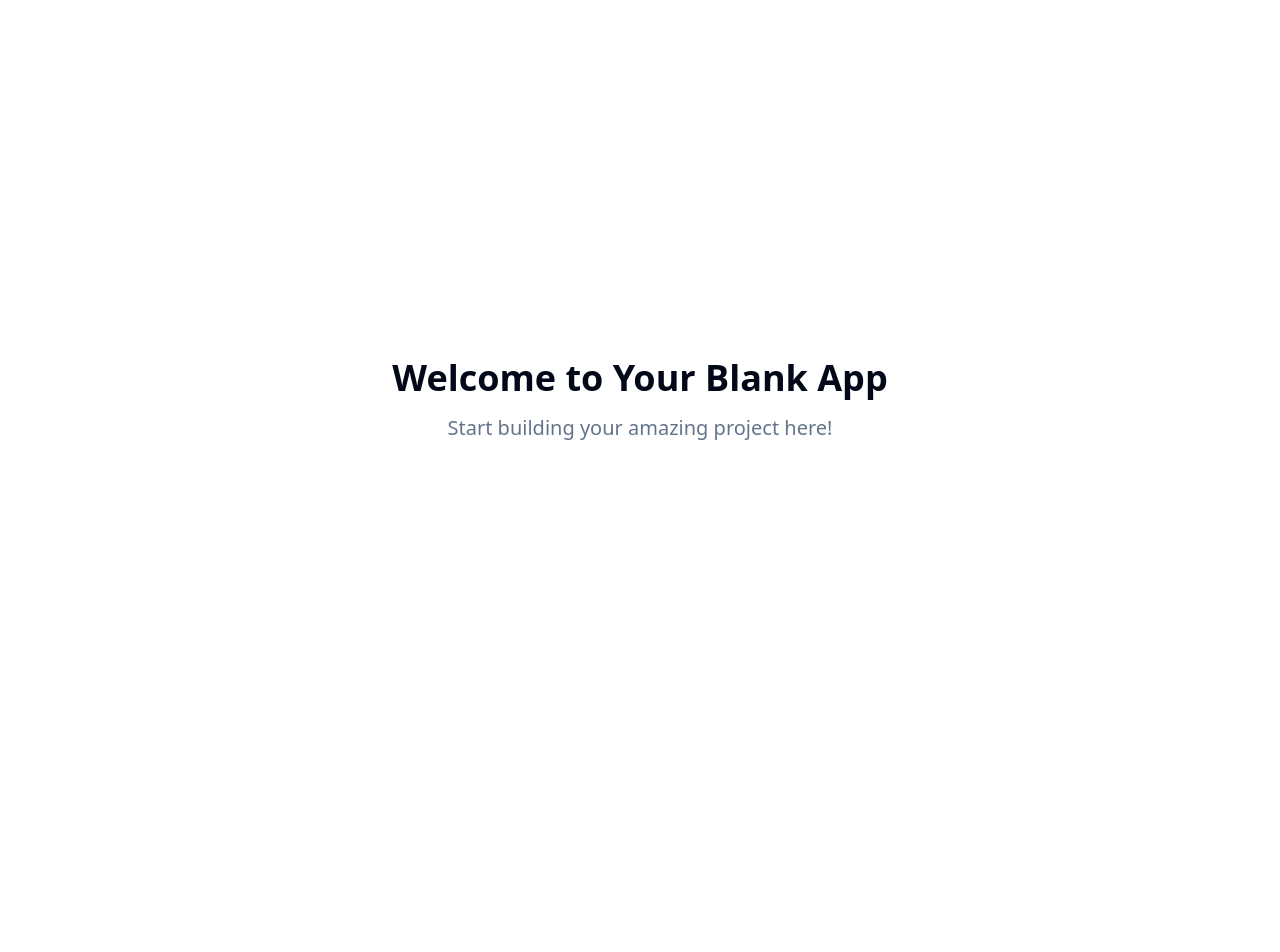
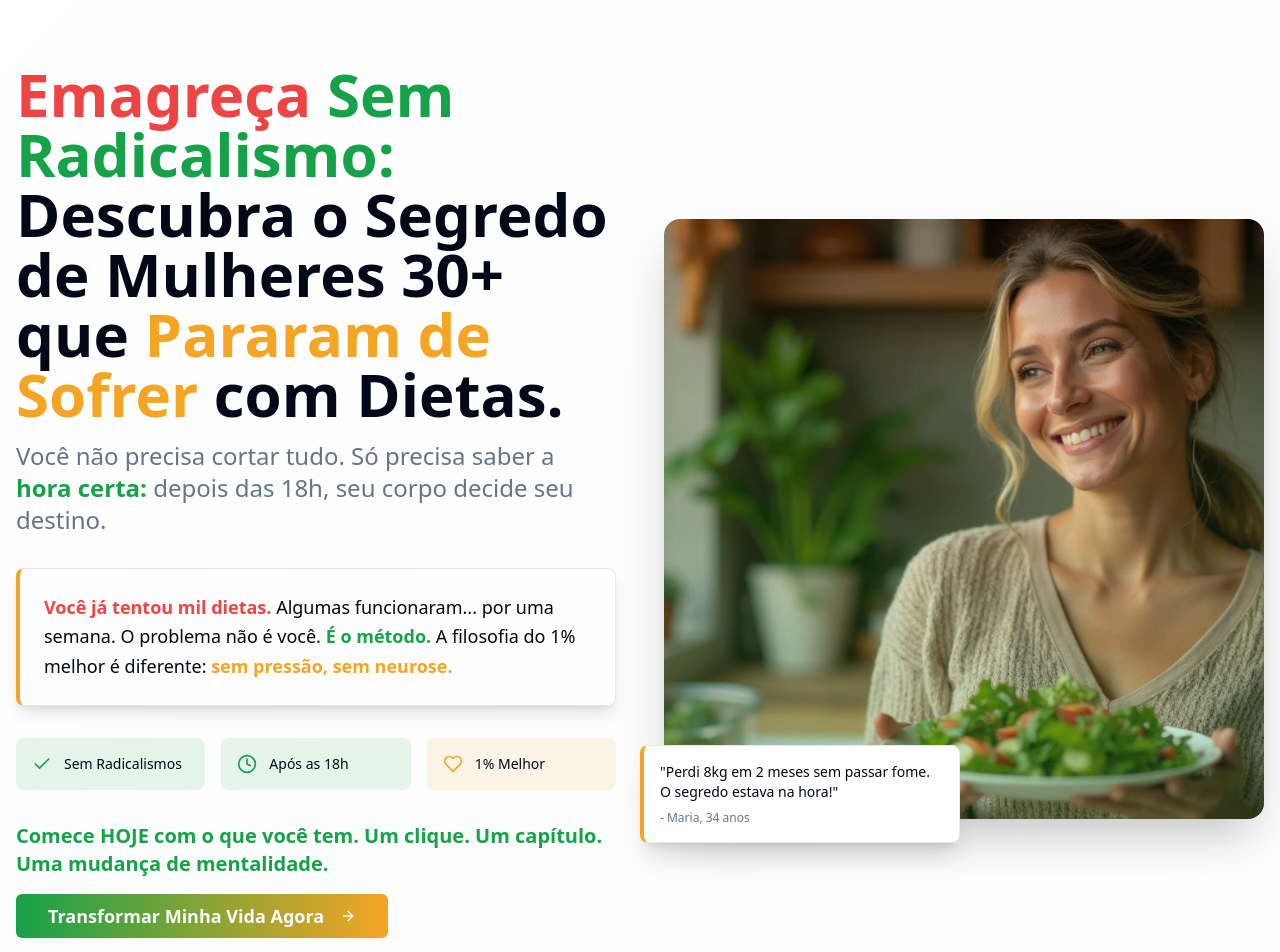
Before and after one commit to typebotmutley/after-six-slim-down, a React (Vite) app: page / in a window 1280 px wide. Shown: the top 952 px of the page. Before the commit the page ends 800 px from the top, so only its background shows below. Built offline with nearby package versions, Linux system fonts and the light colour scheme.

Commit message:
Add sales page
Create a sales page for the app, including headline, subheadline, pain/solution block, and call to action.

```diff
--- /dev/null
+++ b/src/components/SalesHero.tsx
@@ -0,0 +1,118 @@
+import { Button } from "@/components/ui/button";
+import { Card } from "@/components/ui/card";
+import { ArrowRight, Check, Clock, Heart } from "lucide-react";
+import heroImage from "@/assets/hero-woman-healthy.jpg";
+
+export const SalesHero = () => {
+  return (
+    <div className="min-h-screen bg-gradient-to-br from-background via-secondary/30 to-background">
+      {/* Hero Section */}
+      <div className="container mx-auto px-4 py-16">
+        <div className="grid md:grid-cols-2 gap-12 items-center min-h-[80vh]">
+          {/* Left Content */}
+          <div className="space-y-8">
+            {/* Headline */}
+            <div className="space-y-4">
+              <h1 className="text-4xl md:text-5xl lg:text-6xl font-bold leading-tight text-foreground">
+                <span className="text-destructive">Emagreça</span>{" "}
+                <span className="text-primary">Sem Radicalismo:</span>{" "}
+                Descubra o Segredo de Mulheres 30+ que{" "}
+                <span className="text-accent">Pararam de Sofrer</span> com Dietas.
+              </h1>
+
+              {/* Subheadline */}
+              <p className="text-xl md:text-2xl text-muted-foreground font-medium">
+                Você não precisa cortar tudo. Só precisa saber a{" "}
+                <span className="text-primary font-semibold">hora certa:</span>{" "}
+                depois das 18h, seu corpo decide seu destino.
+              </p>
+            </div>
+
+            {/* Pain + Solution Block */}
+            <Card className="p-6 bg-card/50 border-l-4 border-l-accent shadow-lg">
+              <p className="text-lg text-card-foreground leading-relaxed">
+                <span className="text-destructive font-semibold">
+                  Você já tentou mil dietas.
+                </span>{" "}
+                Algumas funcionaram... por uma semana. O problema não é você.{" "}
+                <span className="text-primary font-semibold">É o método.</span>{" "}
+                A filosofia do 1% melhor é diferente:{" "}
+                <span className="text-accent font-semibold">
+                  sem pressão, sem neurose.
+                </span>
+              </p>
+            </Card>
+
+            {/* Benefits */}
+            <div className="grid grid-cols-1 md:grid-cols-3 gap-4">
+              <div className="flex items-center space-x-3 bg-success/10 p-4 rounded-lg">
+                <Check className="text-success" size={20} />
+                <span className="text-sm font-medium">Sem Radicalismos</span>
+              </div>
+              <div className="flex items-center space-x-3 bg-primary/10 p-4 rounded-lg">
+                <Clock className="text-primary" size={20} />
+                <span className="text-sm font-medium">Após as 18h</span>
+              </div>
+              <div className="flex items-center space-x-3 bg-accent/10 p-4 rounded-lg">
+                <Heart className="text-accent" size={20} />
+                <span className="text-sm font-medium">1% Melhor</span>
+              </div>
+            </div>
+
+            {/* CTA */}
+            <div className="space-y-4">
+              <p className="text-xl font-semibold text-primary">
+                Comece HOJE com o que você tem. Um clique. Um capítulo. Uma mudança de mentalidade.
+              </p>
+              <Button variant="hero" size="lg" className="w-full md:w-auto">
+                Transformar Minha Vida Agora
+                <ArrowRight className="ml-2" size={20} />
+              </Button>
+              <p className="text-sm text-muted-foreground">
+                ✓ Sem compromisso inicial • ✓ Resultados em 7 dias • ✓ Garantia total
+              </p>
+            </div>
+          </div>
+
+          {/* Right Image */}
+          <div className="relative">
+            <div className="relative rounded-2xl overflow-hidden shadow-2xl">
+              <img
+                src={heroImage}
+                alt="Mulher confiante e saudável"
+                className="w-full h-[600px] object-cover"
+              />
+              <div className="absolute inset-0 bg-gradient-to-t from-primary/20 to-transparent"></div>
+            </div>
+
+            {/* Floating testimonial */}
+            <Card className="absolute -bottom-6 -left-6 p-4 bg-background shadow-xl border-l-4 border-l-accent max-w-xs">
+              <p className="text-sm font-medium text-card-foreground">
+                "Perdi 8kg em 2 meses sem passar fome. O segredo estava na hora!"
+              </p>
+              <p className="text-xs text-muted-foreground mt-2">
+                - Maria, 34 anos
+              </p>
+            </Card>
+          </div>
+        </div>
+      </div>
+
+      {/* Social Proof Section */}
+      <div className="bg-muted/50 py-12">
+        <div className="container mx-auto px-4 text-center">
+          <p className="text-muted-foreground mb-6">
+            Mais de 10.000 mulheres já transformaram suas vidas
+          </p>
+          <div className="flex justify-center items-center space-x-8 opacity-60">
+            <div className="text-2xl font-bold">⭐⭐⭐⭐⭐</div>
+            <span className="text-lg font-semibold">4.9/5 estrelas</span>
+            <span className="text-sm text-muted-foreground">
+              baseado em 2.847 avaliações
+            </span>
+          </div>
+        </div>
+      </div>
+    </div>
+  );
+};
--- a/src/components/ui/button.tsx
+++ b/src/components/ui/button.tsx
@@ -18,6 +18,8 @@ const buttonVariants = cva(
           "bg-secondary text-secondary-foreground hover:bg-secondary/80",
         ghost: "hover:bg-accent hover:text-accent-foreground",
         link: "text-primary underline-offset-4 hover:underline",
+        cta: "bg-gradient-to-r from-accent to-primary text-accent-foreground hover:shadow-lg hover:scale-105 transition-all duration-300 font-semibold",
+        hero: "bg-gradient-to-r from-primary to-accent text-primary-foreground hover:shadow-lg hover:scale-105 transition-all duration-300 font-bold text-lg",
       },
       size: {
         default: "h-10 px-4 py-2",
--- a/src/index.css
+++ b/src/index.css
@@ -17,24 +17,39 @@ All colors MUST be HSL.
     --popover: 0 0% 100%;
     --popover-foreground: 222.2 84% 4.9%;
 
-    --primary: 222.2 47.4% 11.2%;
-    --primary-foreground: 210 40% 98%;
+    --primary: 142 76% 36%;
+    --primary-foreground: 0 0% 98%;
 
-    --secondary: 210 40% 96.1%;
-    --secondary-foreground: 222.2 47.4% 11.2%;
+    --secondary: 142 25% 96%;
+    --secondary-foreground: 142 76% 15%;
 
-    --muted: 210 40% 96.1%;
+    --muted: 142 25% 96%;
     --muted-foreground: 215.4 16.3% 46.9%;
 
-    --accent: 210 40% 96.1%;
-    --accent-foreground: 222.2 47.4% 11.2%;
+    --accent: 37 91% 55%;
+    --accent-foreground: 0 0% 98%;
 
     --destructive: 0 84.2% 60.2%;
     --destructive-foreground: 210 40% 98%;
 
     --border: 214.3 31.8% 91.4%;
     --input: 214.3 31.8% 91.4%;
-    --ring: 222.2 84% 4.9%;
+    --ring: 142 76% 36%;
+
+    --success: 142 76% 36%;
+    --success-foreground: 0 0% 98%;
+
+    --warning: 37 91% 55%;
+    --warning-foreground: 0 0% 98%;
+
+    /* Gradients for the sales page */
+    --gradient-hero: linear-gradient(135deg, hsl(var(--primary)) 0%, hsl(var(--accent)) 100%);
+    --gradient-cta: linear-gradient(135deg, hsl(var(--accent)) 0%, hsl(var(--primary)) 100%);
+    --gradient-soft: linear-gradient(180deg, hsl(var(--background)) 0%, hsl(var(--secondary)) 100%);
+
+    /* Shadows */
+    --shadow-soft: 0 4px 20px -4px hsl(var(--primary) / 0.15);
+    --shadow-glow: 0 8px 32px -8px hsl(var(--accent) / 0.25);
 
     --radius: 0.5rem;
 
--- a/src/pages/Index.tsx
+++ b/src/pages/Index.tsx
@@ -1,12 +1,9 @@
-// Update this page (the content is just a fallback if you fail to update the page)
+import { SalesHero } from "@/components/SalesHero";
 
 const Index = () => {
   return (
-    <div className="min-h-screen flex items-center justify-center bg-background">
-      <div className="text-center">
-        <h1 className="text-4xl font-bold mb-4">Welcome to Your Blank App</h1>
-        <p className="text-xl text-muted-foreground">Start building your amazing project here!</p>
-      </div>
+    <div className="min-h-screen">
+      <SalesHero />
     </div>
   );
 };
--- a/tailwind.config.ts
+++ b/tailwind.config.ts
@@ -52,6 +52,14 @@ export default {
 					DEFAULT: 'hsl(var(--card))',
 					foreground: 'hsl(var(--card-foreground))'
 				},
+				success: {
+					DEFAULT: 'hsl(var(--success))',
+					foreground: 'hsl(var(--success-foreground))'
+				},
+				warning: {
+					DEFAULT: 'hsl(var(--warning))',
+					foreground: 'hsl(var(--warning-foreground))'
+				},
 				sidebar: {
 					DEFAULT: 'hsl(var(--sidebar-background))',
 					foreground: 'hsl(var(--sidebar-foreground))',
```
Also changed, not shown: src/assets/hero-woman-healthy.jpg (added).
